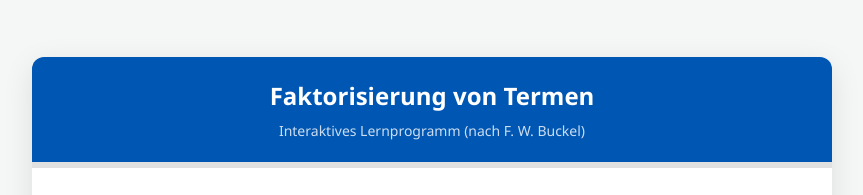
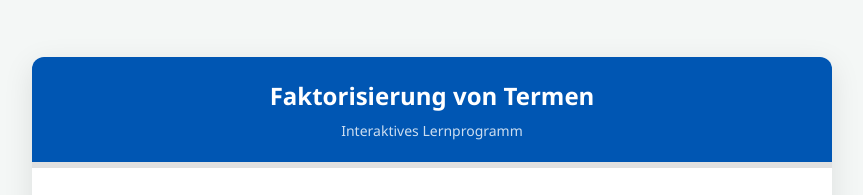
Before and after one commit to bindermartin-bot/Faktorisierung-Teil-1, a plain HTML site: page index.html in a window 1280 px wide. Shown: the top 195 px of the page, without its empty margins (208-1071 px from the left). Drawn offline with nearby package versions, Linux system fonts and the light colour scheme.

Commit message:
Update index.html

```diff
--- a/index.html
+++ b/index.html
@@ -197,7 +197,7 @@
 <div class="container" id="app-container">
     <header>
         <h1>Faktorisierung von Termen</h1>
-        <div style="font-size: 14px; opacity: 0.8; margin-top: 5px;">Interaktives Lernprogramm (nach F. W. Buckel)</div>
+        <div style="font-size: 14px; opacity: 0.8; margin-top: 5px;">Interaktives Lernprogramm</div>
     </header>
 
     <div class="progress-container">
```
